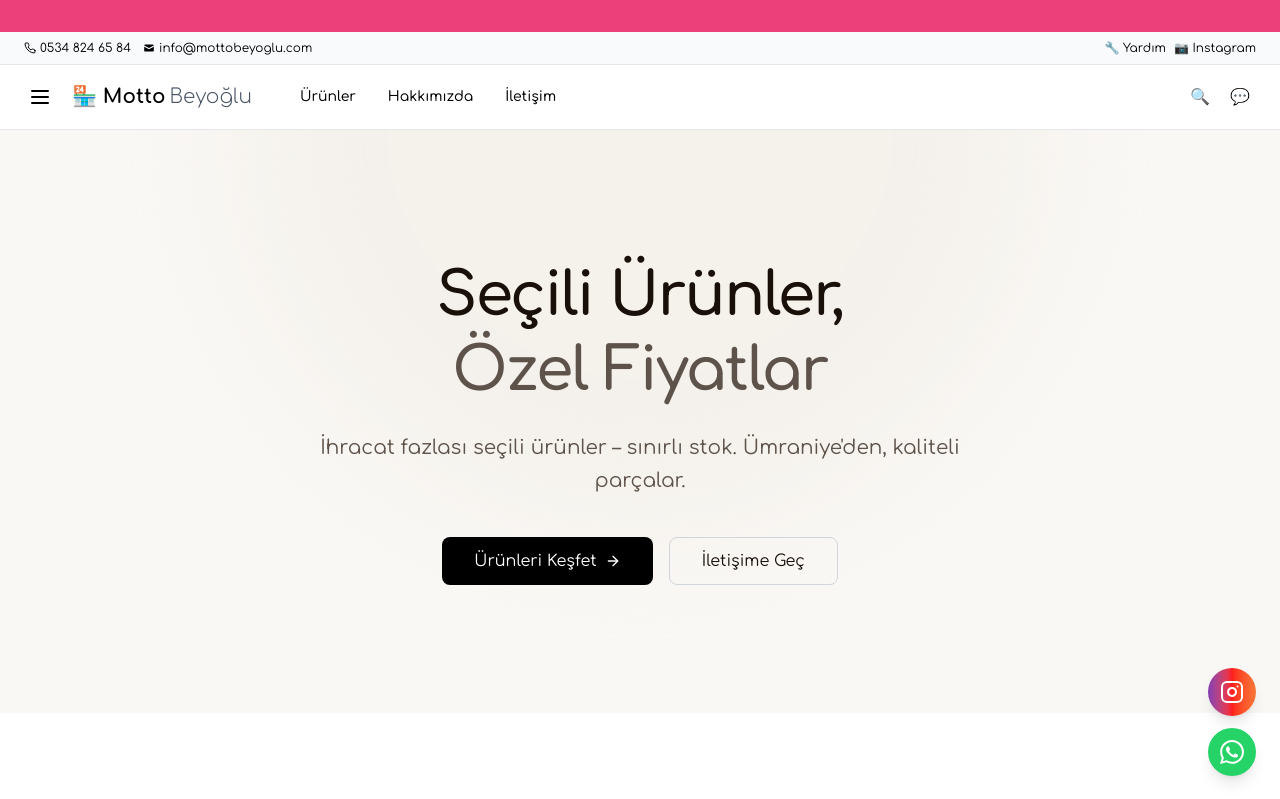
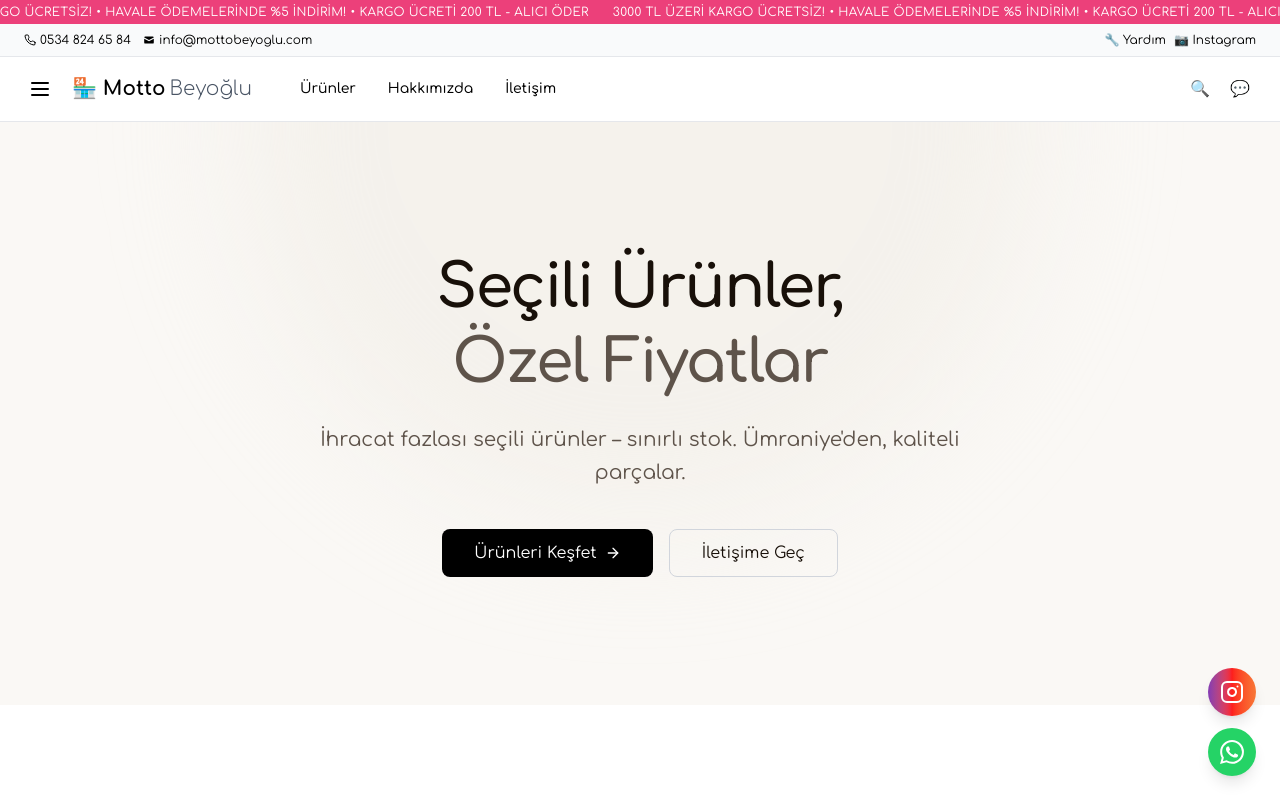
Before and after one commit to shantougfx/motto_beyoglu-website, a Next.js app: page / in a window 1280 px wide. Shown: the top 799 px of the page. Built offline with nearby package versions, Linux system fonts and the light colour scheme.

Commit message:
Fix scrolling text: continuous smooth animation, no gaps between text

```diff
--- a/components/new-header.tsx
+++ b/components/new-header.tsx
@@ -3,7 +3,7 @@
 import Link from "next/link";
 import { useState } from "react";
 import { X, Search, Phone } from "lucide-react";
-import ScrollingText from "./scrolling-text";
+import ScrollingTextFixed from "./scrolling-text-fixed";
 
 const navigation = [
     { name: "Ürünler", href: "/urunler" },
@@ -18,7 +18,7 @@ export default function NewHeader() {
 
     return (
         <>
-            <ScrollingText />
+            <ScrollingTextFixed />
 
             {/* Contact Bar - Desktop Only */}
             <div className="hidden md:block bg-gray-50 py-2 border-b border-gray-200">
--- /dev/null
+++ b/components/scrolling-text-fixed.tsx
@@ -0,0 +1,36 @@
+export default function ScrollingTextFixed() {
+    return (
+        <div className="text-white py-1 overflow-hidden whitespace-nowrap font-sans w-full" style={{ backgroundColor: '#EC407A' }}>
+            <div
+                className="flex animate-marquee"
+                style={{
+                    animation: 'marquee 20s linear infinite'
+                }}
+            >
+                <span className="text-xs font-normal px-3 uppercase tracking-wide font-sans flex-shrink-0">
+                    3000 TL ÜZERİ KARGO ÜCRETSİZ! • HAVALE ÖDEMELERİNDE %5 İNDİRİM! • KARGO ÜCRETİ 200 TL - ALICI ÖDER
+                </span>
+                <span className="text-xs font-normal px-3 uppercase tracking-wide font-sans flex-shrink-0">
+                    3000 TL ÜZERİ KARGO ÜCRETSİZ! • HAVALE ÖDEMELERİNDE %5 İNDİRİM! • KARGO ÜCRETİ 200 TL - ALICI ÖDER
+                </span>
+                <span className="text-xs font-normal px-3 uppercase tracking-wide font-sans flex-shrink-0">
+                    3000 TL ÜZERİ KARGO ÜCRETSİZ! • HAVALE ÖDEMELERİNDE %5 İNDİRİM! • KARGO ÜCRETİ 200 TL - ALICI ÖDER
+                </span>
+            </div>
+
+            <style jsx>{`
+                @keyframes marquee {
+                    0% {
+                        transform: translateX(0);
+                    }
+                    100% {
+                        transform: translateX(-33.333%);
+                    }
+                }
+                .animate-marquee {
+                    animation: marquee 20s linear infinite !important;
+                }
+            `}</style>
+        </div>
+    );
+}
```
